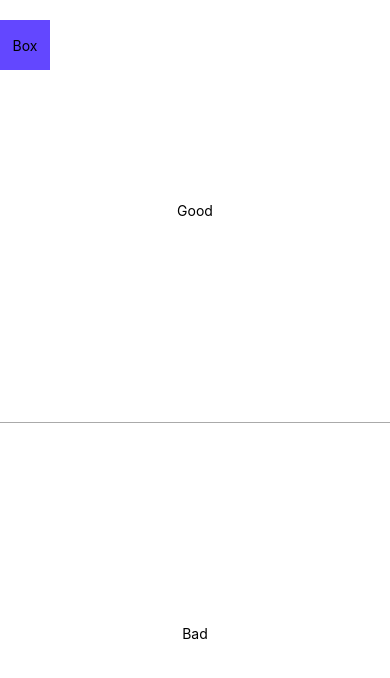
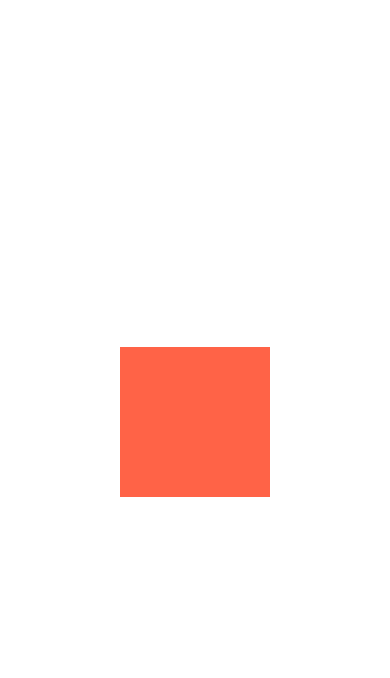
Before and after one commit to rendystdy/AnimationRN, a React Native app: screen / in a window 390 px wide. Shown: the top 678 px of the page. Built offline with nearby package versions, Linux system fonts and the light colour scheme.

Commit message:
Feat: add example Animated hidden

```diff
--- a/App.js
+++ b/App.js
@@ -1,116 +1,60 @@
 import React, {Component} from 'react';
 import {
-  AppRegistry,
   StyleSheet,
-  Text,
   View,
   Animated,
-  PanResponder,
-  Dimensions,
+  TouchableWithoutFeedback,
 } from 'react-native';
-
-import Svg, {Path} from 'react-native-svg';
-
-import {interpolate} from 'flubber';
-
-const startPath = `M12 17.27L18.18 21l-1.64-7.03L22 9.24l-7.19-.61L12 2 9.19 8.63 2 9.24l5.46 4.73L5.82 21z`;
-const endPath = `M12 21.35l-1.45-1.32C5.4 15.36 2 12.28 2 8.5 2 5.42 4.42 3 7.5 3c1.74 0 3.41.81 4.5 2.09C13.09 3.81 14.76 3 16.5 3 19.58 3 22 5.42 22 8.5c0 3.78-3.4 6.86-8.55 11.54L12 21.35z`;
 
 class App extends Component {
   constructor(props) {
     super(props);
     this.state = {
-      animation: new Animated.ValueXY(0),
+      animation: new Animated.Value(1),
+      visible: true,
     };
-    this._panResponder = PanResponder.create({
-      onStartShouldSetPanResponder: (evt, gestureState) => true,
-      onMoveShouldSetPanResponder: (evt, gestureState) => true,
-      onPanResponderGrant: (e, gestureState) => {
-        this.state.animation.extractOffset();
-      },
-      onPanResponderMove: Animated.event([
-        null,
-        {
-          dx: this.state.animation.x,
-          dy: this.state.animation.y,
-        },
-      ]),
-    });
   }
 
-  componentDidMount() {
-    // this._panResponder = PanResponder.create({
-    //   onStartShouldSetPanResponder: (evt, gestureState) => true,
-    //   onMoveShouldSetPanResponder: (evt, gestureState) => true,
-    //   onPanResponderGrant: (e, gestureState) => {
-    //     this.state.animation.extractOffset();
-    //   },
-    //   onPanResponderMove: Animated.event([
-    //     null,
-    //     {
-    //       dx: this.state.animation.x,
-    //       dy: this.state.animation.y,
-    //     },
-    //   ]),
-    // });
-  }
+  componentDidMount() {}
 
-  handlePress = () => {
-    Animated.sequence([
-      Animated.timing(this.state.animation, {
-        toValue: 1,
-        duration: 500,
-      }),
-      Animated.delay(1500),
-      Animated.timing(this.state.animation, {
-        toValue: 0,
-        duration: 500,
-      }),
-    ]).start();
+  startAnimation = () => {
+    Animated.timing(this.state.animation, {
+      toValue: 0,
+      duration: 1500,
+    }).start(({finished}) => {
+      setTimeout(() => {
+        if (finished) {
+          this.setState({visible: false});
+        } else {
+          Animated.spring(this.state.animation, {
+            toValue: 1,
+          }).start();
+        }
+      }, 0);
+    });
   };
 
   render() {
-    const {height} = Dimensions.get('window');
-
-    const inputRange = [0, height / 2 - 50.1, height / 2, height];
-
-    const backgroundColorInterpolate = this.state.animation.y.interpolate({
-      inputRange,
-      outputRange: [
-        'rgb(99,71,255)',
-        'rgb(99,71,255)',
-        'rgb(255,0,0)',
-        'rgb(255,0,0)',
-      ],
-    });
-
-    const flipInterpolate = this.state.animation.y.interpolate({
-      inputRange,
-      outputRange: [1, 1, -1, -1],
+    const translateYInterpolate = this.state.animation.interpolate({
+      inputRange: [0, 1],
+      outputRange: [500, 0],
     });
 
     const animatedStyles = {
-      backgroundColor: backgroundColorInterpolate,
+      opacity: this.state.animation,
       transform: [
-        ...this.state.animation.getTranslateTransform(),
         {
-          scale: flipInterpolate,
+          translateY: translateYInterpolate,
         },
       ],
     };
     return (
       <View style={styles.container}>
-        <View style={[styles.top, styles.center, styles.container]}>
-          <Text>Good</Text>
-        </View>
-        <View style={[styles.center, styles.container]}>
-          <Text>Bad</Text>
-        </View>
-        <Animated.View
-          {...this._panResponder.panHandlers}
-          style={[styles.box, styles.center, animatedStyles]}>
-          <Text>Box</Text>
-        </Animated.View>
+        {this.state.visible && (
+          <TouchableWithoutFeedback onPress={this.startAnimation}>
+            <Animated.View style={[styles.box, animatedStyles]} />
+          </TouchableWithoutFeedback>
+        )}
       </View>
     );
   }
@@ -119,21 +63,13 @@ class App extends Component {
 const styles = StyleSheet.create({
   container: {
     flex: 1,
+    alignItems: 'center',
+    justifyContent: 'center',
   },
   box: {
-    position: 'absolute',
-    width: 50,
-    height: 50,
-    top: 20,
-    left: 0,
-  },
-  top: {
-    borderBottomWidth: 1,
-    borderBottomColor: '#AAA',
-  },
-  center: {
-    alignItems: 'center',
-    justifyContent: 'center',
+    width: 150,
+    height: 150,
+    backgroundColor: 'tomato',
   },
 });
 
```
